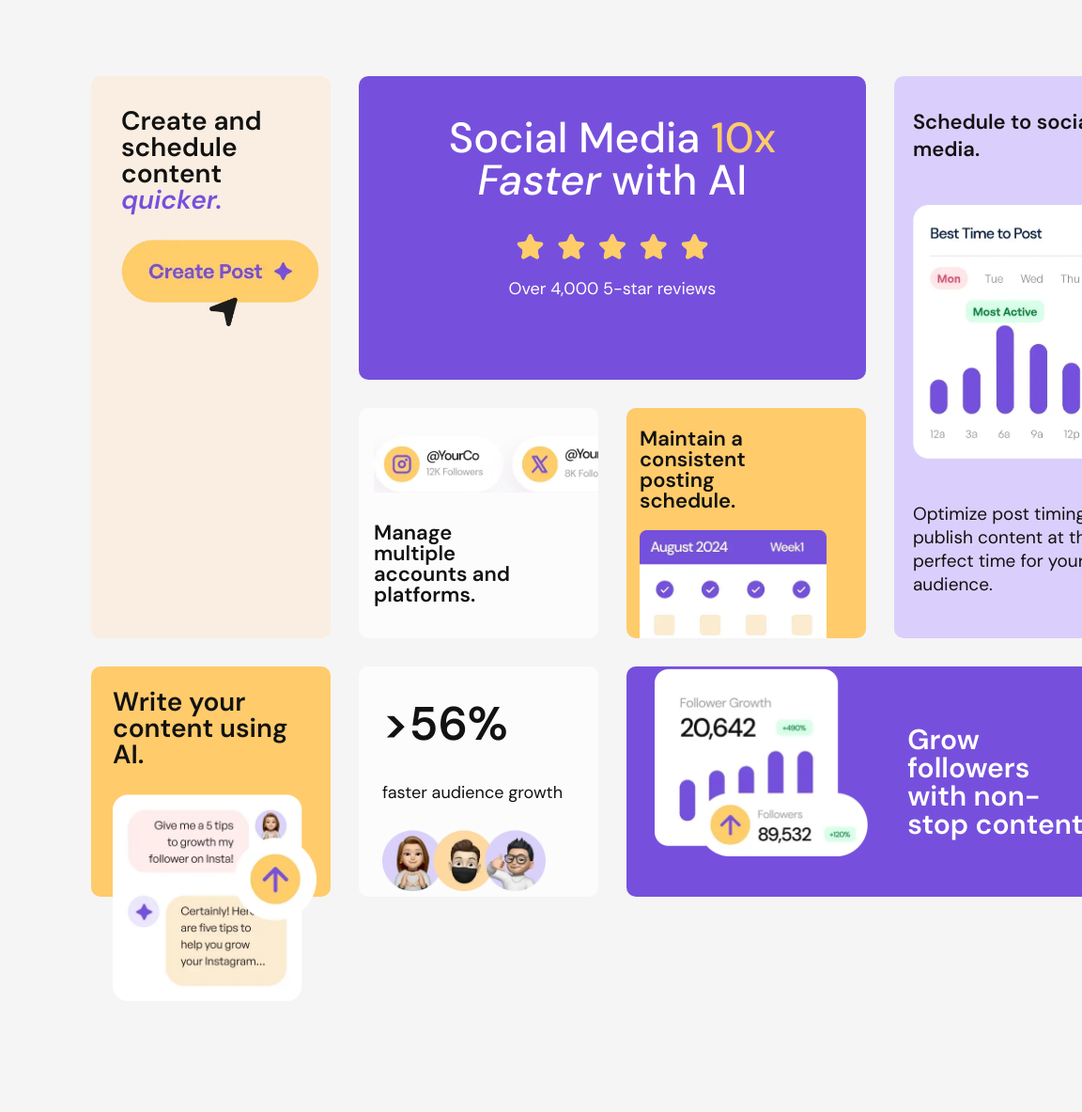
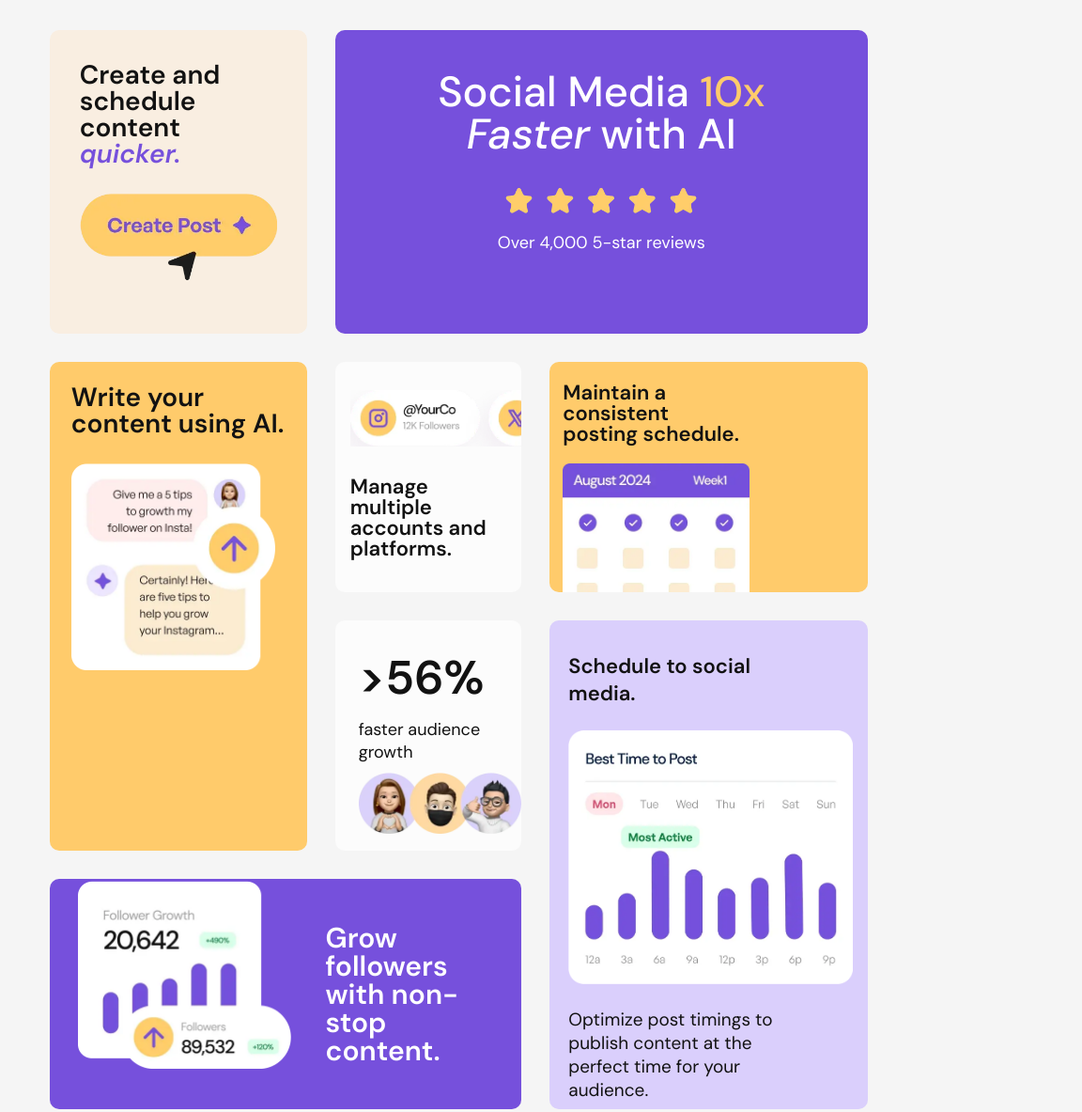
Before and after one commit to Adewoleadegoke/bento-grid, a plain HTML site: page index.html in a window 768 px wide. Shown: the top 1183 px of the page at 94% size, 1152 px wide, since content can reach past the window. Before the commit the page ends 1071 px from the top, so only its background shows below. Drawn offline with Linux system fonts and the light colour scheme.

Commit message:
Add files via upload

```diff
--- a/bento-grid.css
+++ b/bento-grid.css
@@ -200,7 +200,7 @@ p {
 }
 
 
-@media only screen and (min-width: 700px) {
+@media only screen and (min-width: 1024px) {
     body {
         margin-top: 81px;
         height: 100vh;
@@ -208,9 +208,9 @@ p {
     }
 
     main {
-        width: 78%;
+        wdth: 78%;
         display: grid;
-        grid-template-columns: repeat(4, 255px);
+        grid-template-columns: repeat(4, 1fr);
         grid-template-rows: 323px 245px 245px;
         gap: 30px;
         margin: auto;
@@ -218,7 +218,7 @@ p {
 
     .schedule-box {
         grid-column: 1/2;
-        grid-row: 1/3;
+        grid-row: 1/2;
     }
 
     .social-media-box {
@@ -242,11 +242,13 @@ p {
 
     .write-content-box {
         grid-column: 1/2;
-        grid-row: 3/4;
+        grid-row: 2/4;
     }
 
     .accounts-box {
         overflow: hidden;
+        grid-column: 2/3;
+        grid-row: 2/3;
     }
 
     .accounts-box p{
@@ -256,6 +258,8 @@ p {
 
     .posting-box {
         overflow: hidden;
+        grid-column: 3/4;
+        grid-row: 2/3;
     }
     .posting-box p {
         width: 60%;
@@ -278,3 +282,96 @@ p {
         text-align: left;
     }
 }
+
+@media only screen and (min-width: 700px) and (max-width: 1023px) {
+    body {
+        display: flex;
+        justify-content: center;
+        align-content: center;
+    }
+
+    main {
+        width: 90%;
+        display: grid;
+        grid-template-columns: repeat(3, 1fr);
+        grid-template-rows: 323px 245px 245px 245px;
+        gap: 30px;
+    }
+
+    .followers-box {
+        grid-column: 1/span 2;
+        grid-row: 4/5;
+        grid-auto-flow: column;
+        justify-content: center;
+        align-content: center;
+        padding-left: 30px;
+    }
+
+    .followers-box p {
+        align-content: center;
+        text-align: left;
+    }
+
+    .schedule-box {
+        grid-column: 1/2;
+        grid-row: 1/2;
+    }
+
+    .social-media-box {
+        grid-column: 2/span 2;
+    }
+
+    .write-content-box {
+        grid-column: 1/2;
+        grid-row: 2/4;
+    }
+
+    .accounts-box {
+        overflow: hidden;
+        grid-column: 2/3;
+        grid-row: 2/3;
+    }
+
+    .accounts-box p{
+        margin-top: 10px;
+        width: 60%;
+    }
+
+    .posting-box {
+        overflow: hidden;
+        grid-column: 3/4;
+        grid-row: 2/3;
+    }
+    .posting-box p {
+        width: 60%;
+    }
+
+    .audience-growth-box {
+        grid-row: 3/4;
+        grid-column: 2/3;
+    }
+
+    .audience-growth-box p {
+        margin-bottom: 10px;
+    }
+
+    .optimize-post-box {
+        grid-column: 3/4;
+        grid-row: 3/span 2;
+        justify-items: start;
+        padding-left: 20px;
+    }
+    .optimize-post-box p {
+        width: 70%;
+        text-align: left;
+    }
+    .optimize-post-box .smaller-text {
+        text-align: left;
+    }
+}
+
+@media only screen and (min-width: 1024px) and (max-width: 1060px) {
+    .audience-growth-box p {
+        margin-bottom: 15px;
+    }
+}
```
